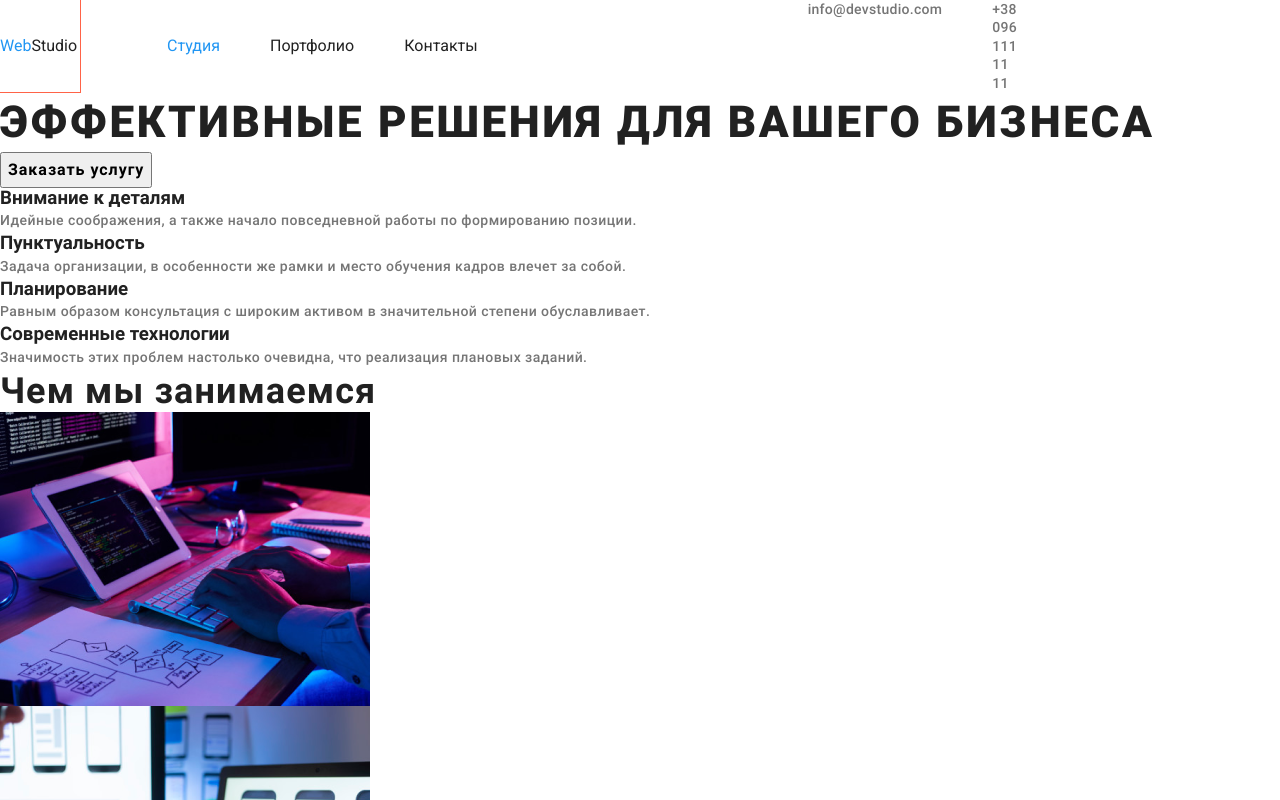
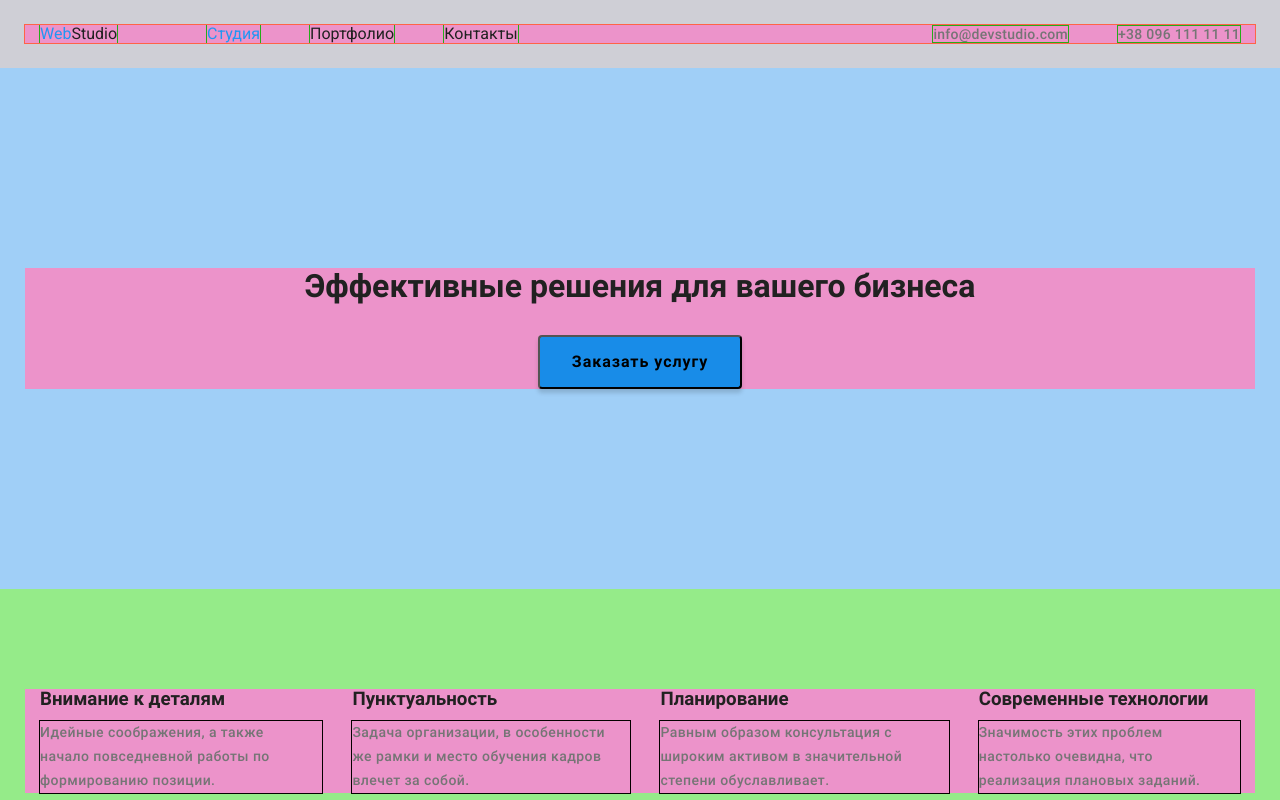
Before and after one commit to inna-dmytrenko/goit-markup-hw-02-, a plain HTML site: page index.html in a window 1280 px wide. Shown: the top 800 px of the page. Drawn offline with Linux system fonts and the light colour scheme.

Commit message:
flexbox
footer

```diff
--- a/css/styles.css
+++ b/css/styles.css
@@ -51,6 +51,13 @@
   .link:focus {
     color: #2196F3;
   }
+  .container {
+    width: 1200px;
+    padding: 0 15px;
+    margin: 0 auto;
+    background-color: #ec93ca;
+
+  }
   ------------------Header----------------
 
   .nav__item {
@@ -69,44 +76,51 @@
     letter-spacing: 0.02em;
     color: #757575;
   }
-  body {
-    width: ;
-  }
+/* Почему не пременяется до address? */
   .header {
     display: flex;
     align-items: center;
-    outline: 1px solid tomato;
-    width: 80px;
+    padding-top: 25px;
+    padding-bottom: 25px;
+    background: rgb(207, 207, 214);
   }
+
   .nav__items {
     display: flex;
+    align-items: center;
   }
   header .address {
     display: flex;
+    align-items: center;
+    margin-left: auto;
   }
   .nav {
     display: flex;
     align-items: center;
-
   }
   header .logo {
     margin-right: 90px;
-  }
-  .nav__items {
-    margin-right: 330px;
   }
 
   .nav__item:not(:last-child) {
     margin-right: 50px;
   }
+
   .header__mail {
     margin-right: 50px;
   }
-  .container {
+  .link {
     display: flex;
-    /* background: rgb(212, 79, 79); */
+    outline: 1px solid rgb(37, 173, 25);
   }
-  /* hero */
+  .header .container {
+    display: flex;
+    align-items: center;
+    outline: 1px solid tomato;
+  }
+
+
+  -------------------------------/* hero */
   .hero__title {
     font-family: 'Roboto', sans-serif;
     font-weight: 900;
@@ -115,6 +129,13 @@
     letter-spacing: 0.06em;
     text-transform: uppercase;
     /* color: #FFFFFF; */
+    outline: 1px solid rgb(197, 94, 211);
+  }
+  .hero__title {
+    margin-bottom: 30px;
+    width: 700px;
+    margin-left: auto;
+    margin-right: auto;
   }
 
   .modal__btn {
@@ -126,8 +147,24 @@
     /* color: #FFFFFF; */
   }
 
+  .modal__btn {
+    /* position: absolute; */
+    min-width: 200px;
+    background: #188CE8;
+    box-shadow: 0px 4px 4px rgba(0, 0, 0, 0.15);
+    border-radius: 4px;
+    cursor: pointer;
+    padding: 10px 32px;
+  }
+  .hero {
+    text-align: center;
+    padding-top: 200px;
+    padding-bottom: 200px;
+    background: #a0cff7;
 
-  /* ------------Features------------ */
+  }
+
+  /* --------------------------Features------------ */
   .features__subtitl {
     font-family: 'Roboto', sans-serif;
     font-weight: 700;
@@ -146,6 +183,24 @@
     letter-spacing: 0.03em;
     color: #757575;
   }
+  .features {
+    padding-top: 100px;
+    padding-bottom: 100px;
+    background-color: rgb(149, 235, 137);
+  }
+  .features__items {
+    display: flex;
+  }
+  .features__item:not(:last-child) {
+    margin-right: 30px;
+  }
+  .features__subtitle {
+    margin-bottom: 10px;
+  }
+  .features__desc {
+    padding-right: 20px;
+    outline: 1px solid rgb(5, 1, 0);
+  }
   /* -----------------Work-examples ----------------*/
 
   .work-examples__title,
@@ -157,6 +212,24 @@
     letter-spacing: 0.03em;
     color: #212121;
   }
+  .work-examples {
+    text-align: center;
+    padding-top: 94px;
+    padding-bottom: 94px;
+    background-color: rgb(153, 10, 10);
+  }
+  .work-examples__items {
+    display: flex;
+    /* align-items: center; */
+  }
+  .work-examples__item:not(:last-child) {
+    margin-right: 30px;
+  }
+
+  /* .work-examples__title {
+    margin-left: auto;
+    margin-right: auto;
+  } */
   -----------------------------------------/* Team */
   .team__subtitle {
     font-family: 'Roboto', sans-serif;
@@ -174,6 +247,17 @@
     letter-spacing: 0.03em;
     color: #757575;
   }
+  .team__items {
+    display: flex;
+    align-items: center;
+  }
+  .team__title {
+    text-align: center;
+    margin-top: 94px;
+    margin-bottom: 50px;
+    background-color: rgb(139, 111, 204);
+  }
+  ---
    ---------------------------------------- /* Footer */
     .footer__mail a,
     .footer__tel a {
@@ -187,7 +271,9 @@
   .footer__adrress a{
    /* color: #FFFFFF;  */
   }
-      /* -----------------------Menu-catalog-------------- */
+
+
+      /* -----------------------Catalog-------------- */
   .catalog__btn {
     font-family: 'Roboto', sans-serif;
     font-weight: 500;
@@ -196,6 +282,12 @@
     letter-spacing: 0.03em;
     color: #212121;
   }
+  .catalog__btn:hover,
+  .catalog__btn:focus {
+    background-color: #2196F3;
+    color: #FFFFFF;
+  }
+
   .catalog__subtitle {
     font-family: 'Roboto', sans-serif;
     font-weight: 700;
--- a/index.html
+++ b/index.html
@@ -32,17 +32,21 @@
                     <li class="header__tel"><a href="tel:+380961111111" class="link">+38 096 111 11 11</a></li>
                 </ul>
             </div>
-
         </header>
         <main class="main">
             <!-- Hero -->
             <section class="hero">
+                <div class="container">
                     <h1 class="hero__title">Эффективные решения для вашего бизнеса</h1>
                     <button class="modal__btn" type="button">Заказать услугу</button>
+                </div>
             </section>
 
+
             <!-- Features-->
+
             <section class="features">
+                <div class="container">
                     <h2 class="visually-hidden">features</h2>
                     <ul class="features__items">
                         <li class="features__item">
@@ -69,12 +73,13 @@
                             </p>
                         </li>
                     </ul>
+                </div>
             </section>
 
             <!-- Work-examples -->
-            <section>
+            <section class="work-examples">
+                <div class="container">
                     <h2 class="work-examples__title">Чем мы занимаемся</h2>
-
                     <ul class="work-examples__items">
                         <li class="work-examples__item">
                             <img src="./images/examples/examples_1.png" alt="Разработка кода сайта" width="370" height="294" />
@@ -88,10 +93,12 @@
                            height="294" />
                         </li>
                     </ul>
+                </div>
             </section>
 
             <!-- Team -->
             <section class="team">
+                <div class="container">
                     <h2 class="team__title">Наша команда</h2>
                     <ul class="team__items">
                         <li class="team__item">
@@ -107,7 +114,7 @@
                         <li class="team__item">
                             <img src="./images/team/team_3.jpg" alt="Николай Тарасов" width="270" height="260" />
                             <h3 class="team__subtitle">Николай Тарасов</h3>
-                        <p сlass="team__desc">Marketing</p>
+                            <p class="team__desc">Marketing</p>
                         </li>
                         <li class="team__item">
                             <img src="./images/team/team_4.jpg" alt="Михаил Ермаков" width="270" height="260" />
@@ -115,6 +122,8 @@
                             <p class="team__desc">UI Designer</p>
                         </li>
                     </ul>
+                </div>
+
             </section>
         </main>
         <!-- Footer -->
```
Lines whose indentation alone changed are shown as unchanged.
